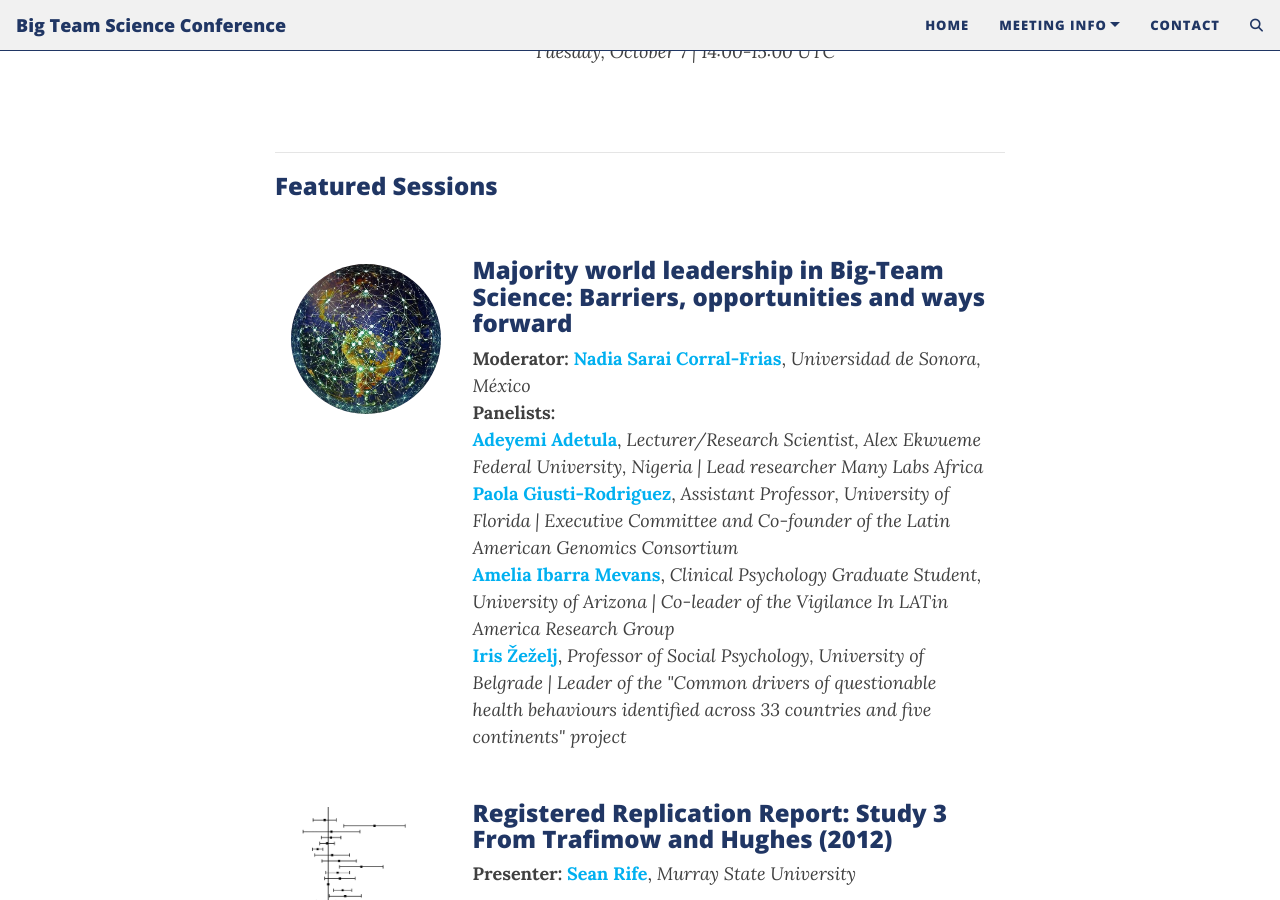
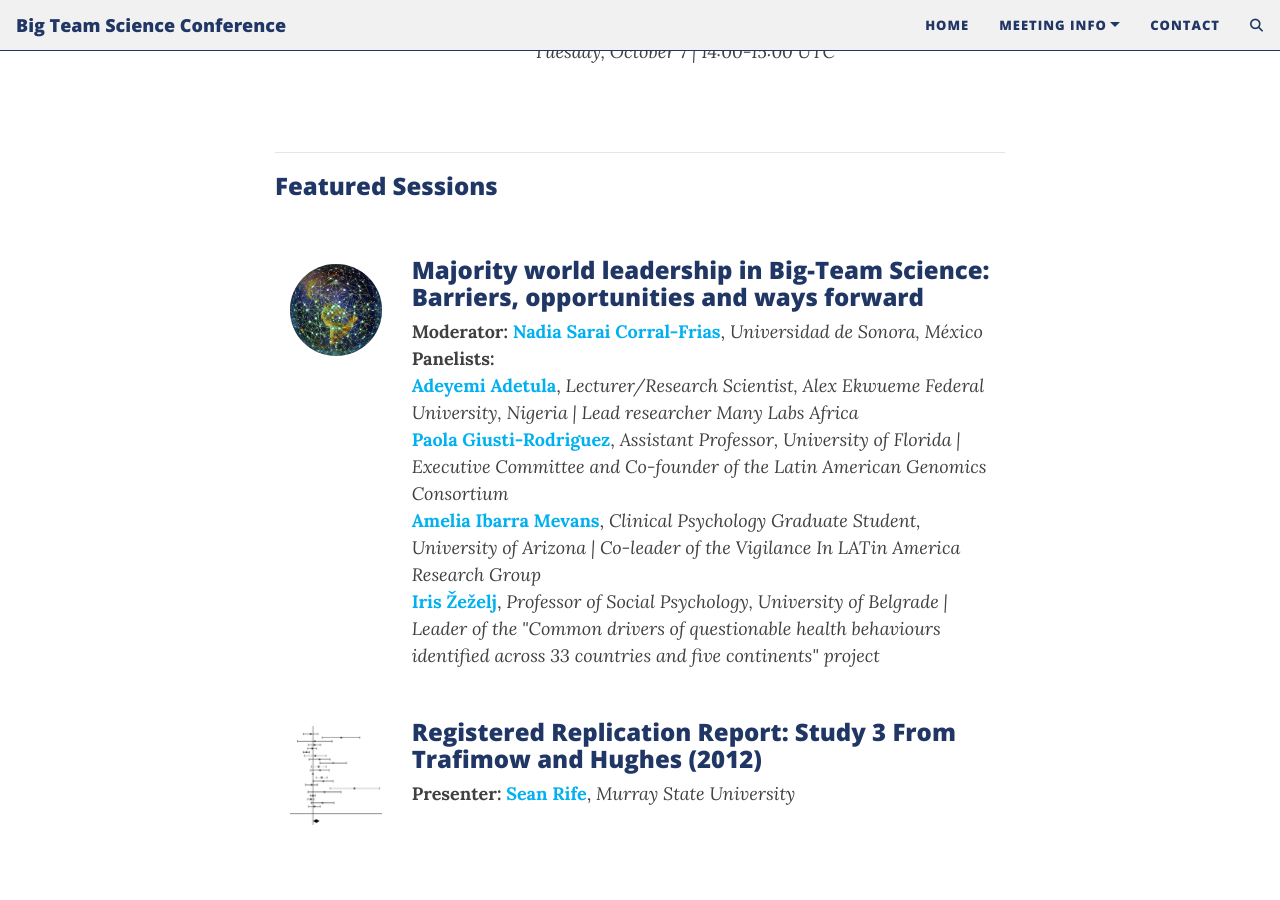
Before and after one commit to bigteamscienceconference/bigteamscienceconference.github.io, a Jekyll site: the page built from index.md, in a window 1280 px wide and 900 px high, scrolled down 1804 px. Built offline with Jekyll 4.4.1, drawn with Linux system fonts in a browser that asks for light colours; comment, search, counter and statistics services are not loaded.

Commit message:
Update index.md

```diff
--- a/index.md
+++ b/index.md
@@ -91,11 +91,11 @@ layout: page
       </div>
     </div>
     <div class="row">
-      <div class="col-sm-3" align="center">
+      <div class="col-sm-2" align="center">
         <br>
         <img src="/assets/img/globe.jpg" alt="" width="150" style="border-radius: 50%;">
       </div>
-      <div class="col-sm-9">
+      <div class="col-sm-10">
         <h3>Majority world leadership in Big-Team Science: Barriers, opportunities and ways forward</h3>
         <b>Moderator: <a href="https://investigadores.unison.mx/en/persons/nadia-sarai-corral-frias" target="_blank">Nadia Sarai Corral-Frias</a></b>, <i>Universidad de Sonora, México</i><br>
         <b>Panelists:<br>
@@ -112,11 +112,11 @@ Leader of the "Common drivers of questionable health behaviours identified acros
       </div>
     </div>
     <div class="row">
-      <div class="col-sm-3" align="center">
+      <div class="col-sm-2" align="center">
         <br>
         <img src="/assets/img/forest.png" alt="" width="150">
       </div>
-      <div class="col-sm-9">
+      <div class="col-sm-10">
         <h3>Registered Replication Report: Study 3 From Trafimow and Hughes (2012)</h3>
         <b>Presenter: <a href="https://seanrife.com/" target="_blank">Sean Rife</a></b>, <i>Murray State University</i><br>
       </div>
```
